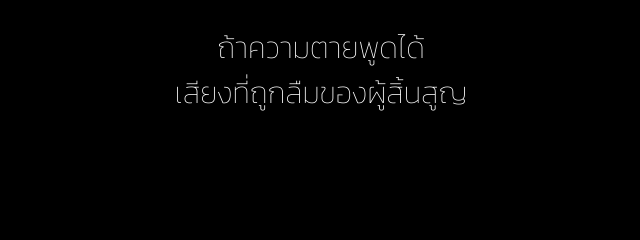
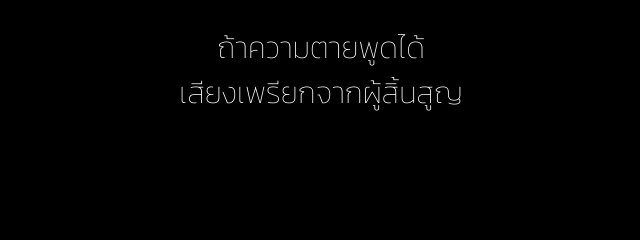
Before and after one commit to Nutn0n/octoberghost, a plain HTML site: page index.html in a window 1280 px wide. Shown: the part 347-587 px from the top of the page, 319-959 px from the left. Drawn offline with Linux system fonts and the light colour scheme.

Commit message:
Text Change

```diff
--- a/index.html
+++ b/index.html
@@ -31,7 +31,7 @@
     <div class="hero">
         <div class="logo"></div>
         <h3>ถ้าความตายพูดได้</h3>
-        <h3>เสียงที่ถูกลืมของผู้สิ้นสูญ</h3>
+        <h3>เสียงเพรียกจากผู้สิ้นสูญ</h3>
 
     </div>
 
--- a/style.css
+++ b/style.css
@@ -38,6 +38,8 @@ h1, h2, h3, h4, h5 {
 
 .video {
     min-height: 500px;
+    margin-top:30px;
+    text-align:center;
 }
 
 .credit {
```
